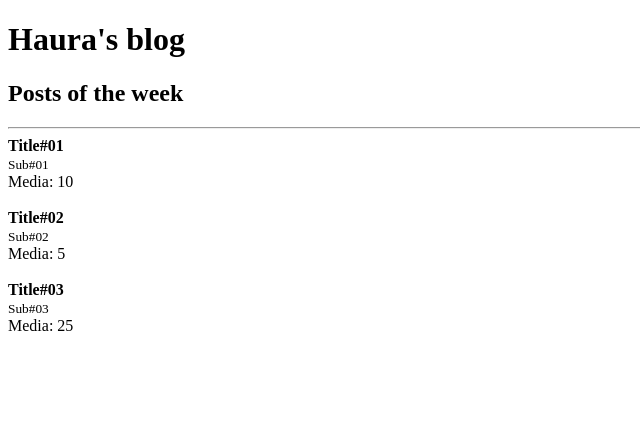
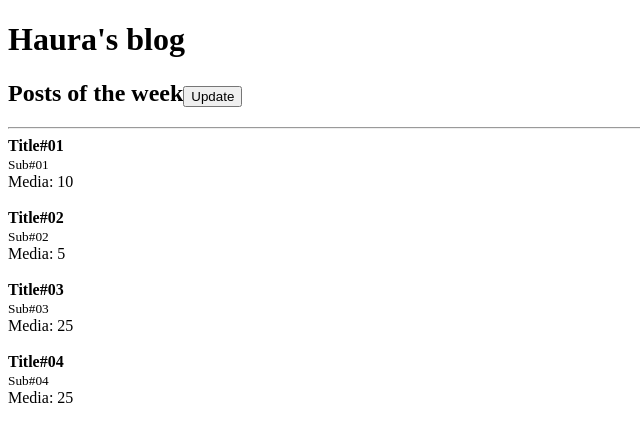
Before and after one commit to afsilvaluiz/JStack, a React app in the folder reactFundamentals/: page / in a window 1280 px wide. Shown: the top 442 px of the page, without its empty margins (0-640 px from the left). Built offline with nearby package versions, Linux system fonts and the light colour scheme.

Commit message:
chore: study of useState

```diff
--- a/reactFundamentals/src/App.js
+++ b/reactFundamentals/src/App.js
@@ -1,19 +1,35 @@
-import React from "react";
+import React, { useState } from "react";
 
 import Post from "./Post";
 import Header from "./Header";
 
-const posts = [
-  { title: 'Title#01', subtitle: 'Sub#01', likes: 20 },
-  { title: 'Title#02', subtitle: 'Sub#02', likes: 10 },
-  { title: 'Title#03', subtitle: 'Sub#03', likes: 50 },
-]
+function App() {
+  const [posts, setPosts] = useState([
+    { id: Math.random(), title: 'Title#01', subtitle: 'Sub#01', likes: 20 },
+    { id: Math.random(), title: 'Title#02', subtitle: 'Sub#02', likes: 10 },
+    { id: Math.random(), title: 'Title#03', subtitle: 'Sub#03', likes: 50 },
+    { id: Math.random(), title: 'Title#04', subtitle: 'Sub#04', likes: 50 },
+  ]);
 
-function App() {
+  function handleRefresh() {
+    setPosts((prevState) => [
+      ...prevState,
+      {
+        id: Math.random(),
+        title: `Title#0${prevState.length + 1}`,
+        subtitle: `Sub#0${prevState.length + 1}`,
+        likes: 50,
+      }
+    ]);
+  }
+
   return (
     <>
       <Header>
-        <h2>Posts of the week</h2>
+        <h2>
+          Posts of the week
+          <button onClick={handleRefresh}>Update</button>
+        </h2>
       </Header>
 
       <hr />
```
